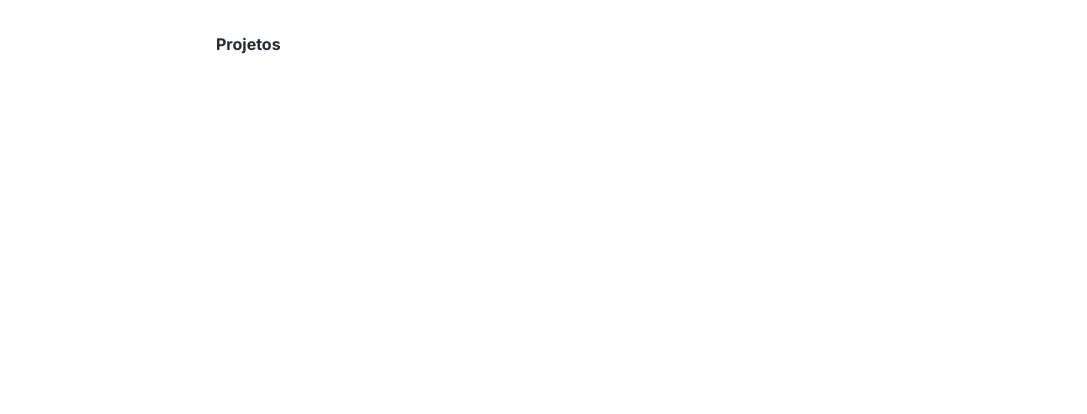
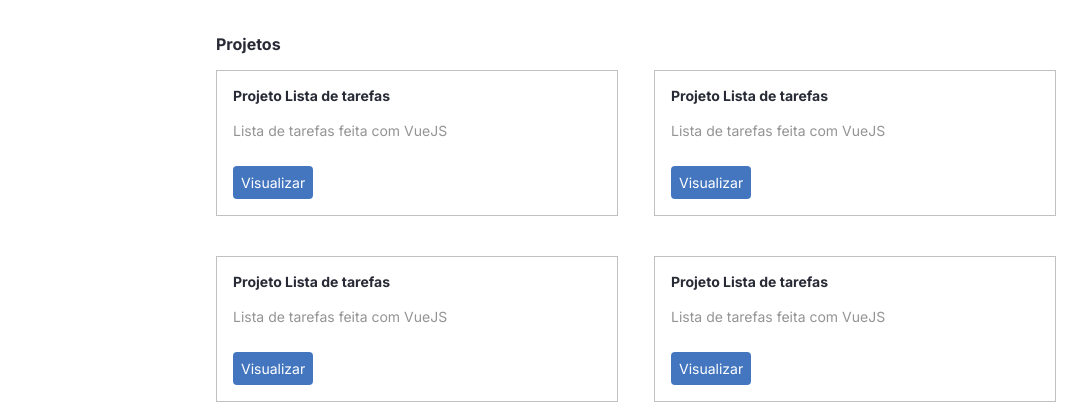
Before and after one commit to jebcode2021/portfolio, a React (Create React App) app: page / in a window 1280 px wide. Shown: the part 383-797 px from the top of the page, without its empty margins (96-1183 px from the left). Built offline with nearby package versions, Linux system fonts and the light colour scheme.

Commit message:
Criando a seção de projetos e o componente de projeto

```diff
--- /dev/null
+++ b/src/components/Projeto/index.tsx
@@ -0,0 +1,14 @@
+import Paragrafo from '../Paragrafo'
+import Titulo from '../Titulo'
+
+import { Card, LinkBotao } from './styles'
+
+const Projeto = () => (
+  <Card>
+    <Titulo>Projeto Lista de tarefas</Titulo>
+    <Paragrafo tipo="secundario">Lista de tarefas feita com VueJS</Paragrafo>
+    <LinkBotao href="">Visualizar</LinkBotao>
+  </Card>
+)
+
+export default Projeto
--- /dev/null
+++ b/src/components/Projeto/styles.ts
@@ -0,0 +1,21 @@
+import styled from 'styled-components'
+
+export const Card = styled.div`
+  border: 1px solid #c1c1c1;
+  padding: 16px;
+`
+export const LinkBotao = styled.a`
+  color: #fff;
+  font-size: 14px;
+  background-color: #4476bf;
+  text-decoration: none;
+  padding: 8px;
+  display: inline-block;
+  border-radius: 4px;
+  margin-top: 24px;
+
+  &:hover {
+    background-color: #3b6ea5;
+    color: #fff;
+  }
+`
--- a/src/containers/Projetos/index.tsx
+++ b/src/containers/Projetos/index.tsx
@@ -1,8 +1,24 @@
+import Projeto from '../../components/Projeto'
 import Titulo from '../../components/Titulo'
+import { List } from './styles'
 
 const Projetos = () => (
   <section>
     <Titulo fontSize={16}>Projetos</Titulo>
+    <List>
+      <li>
+        <Projeto />
+      </li>
+      <li>
+        <Projeto />
+      </li>
+      <li>
+        <Projeto />
+      </li>
+      <li>
+        <Projeto />
+      </li>
+    </List>
   </section>
 )
 
--- /dev/null
+++ b/src/containers/Projetos/styles.ts
@@ -0,0 +1,15 @@
+import styled from 'styled-components'
+
+export const List = styled.ul`
+  display: grid;
+  grid-template-columns: 1fr 1fr;
+  column-gap: 36px;
+  row-gap: 40px;
+
+  @media (max-width: 768px) {
+    grid-template-columns: 1fr;
+    column-gap: 0;
+    row-gap: 16px;
+    margin-bottom: 20px;
+  }
+`
--- a/src/styles.ts
+++ b/src/styles.ts
@@ -6,6 +6,7 @@
     padding: 0;
     box-sizing: border-box;
     font-family: 'Inter', sans-serif;
+    list-style: none;
   }
 
   body {
```
